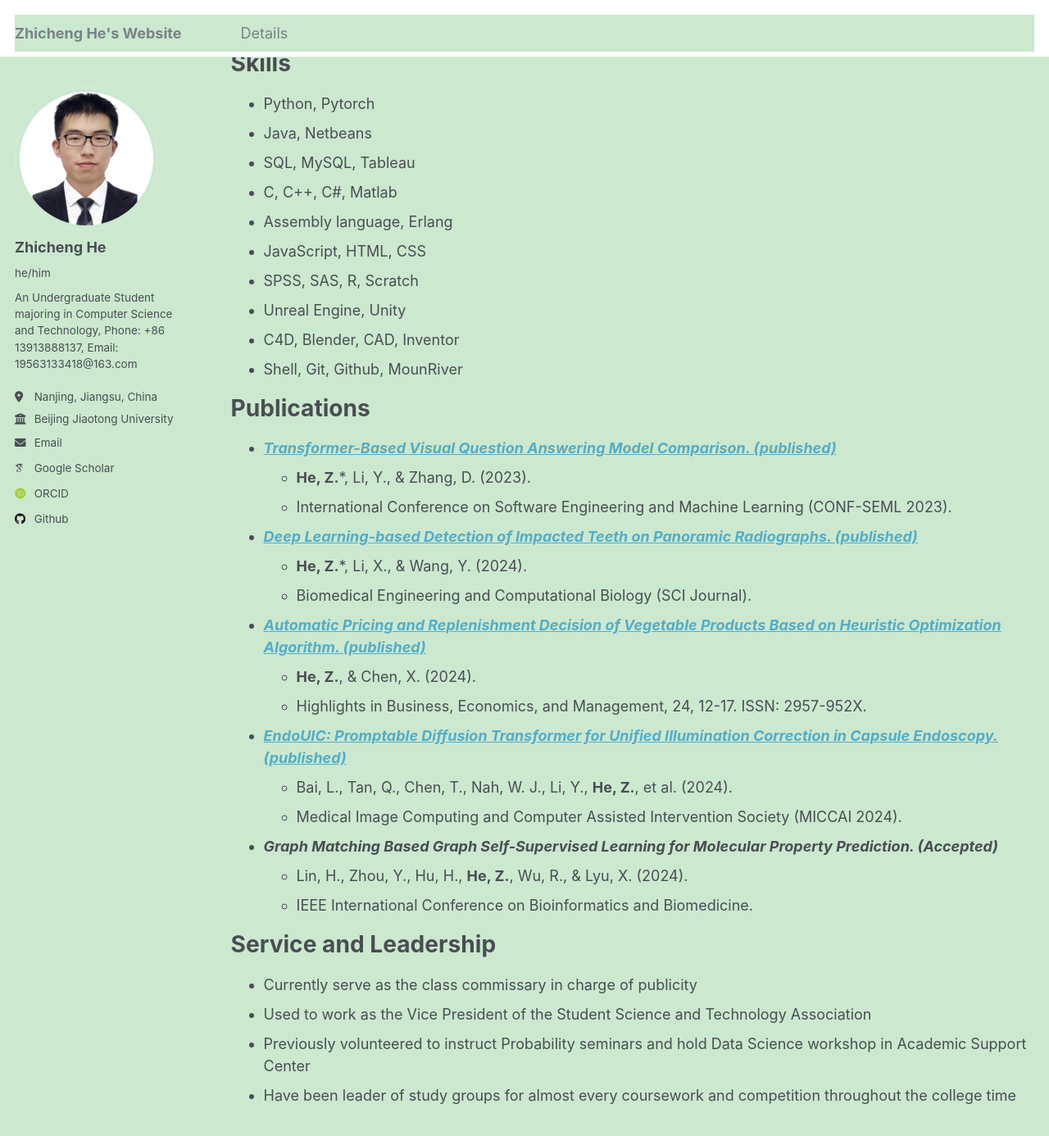
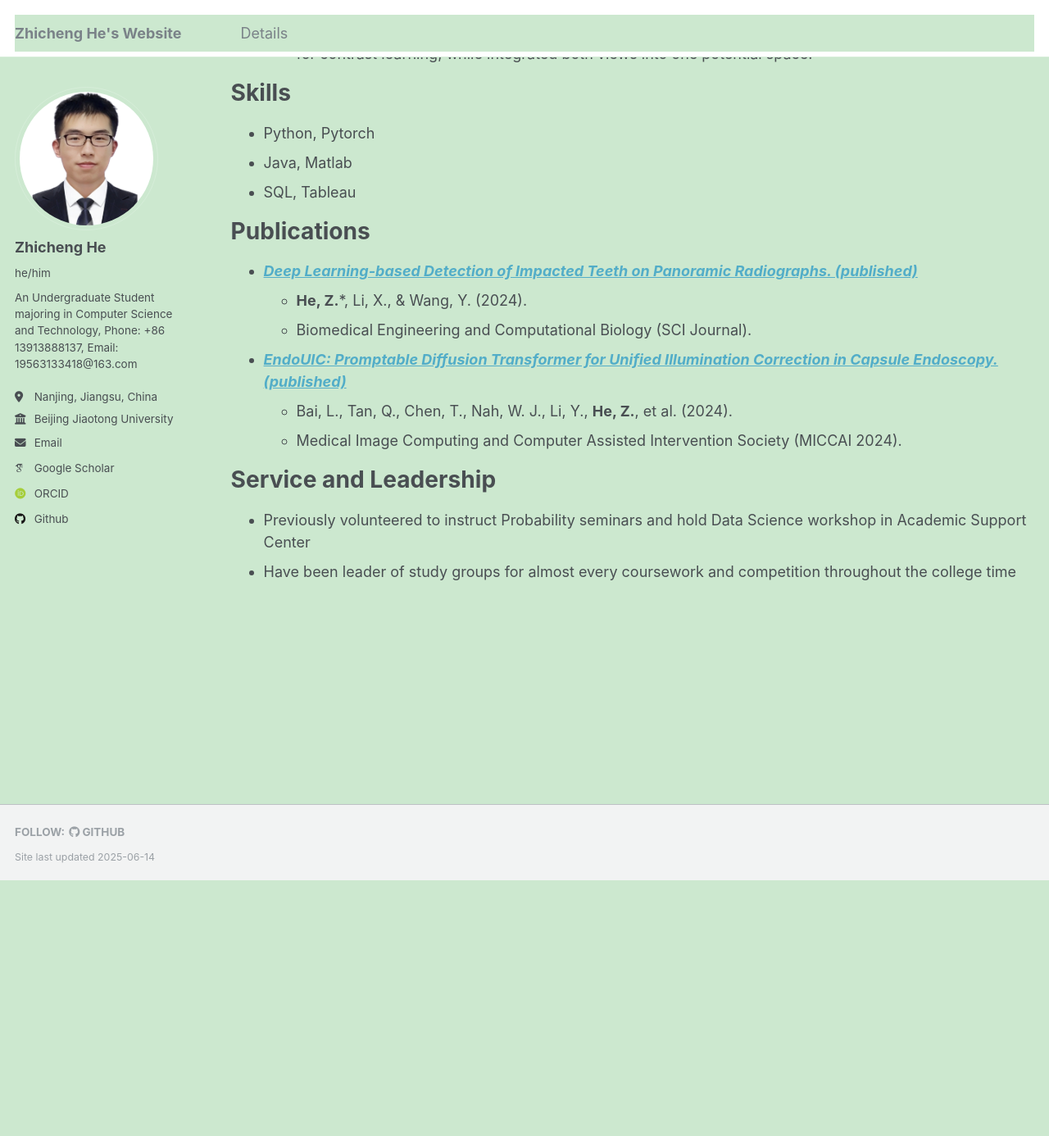
Before and after one commit to hezhicheng2002/hezhicheng2002.github.io, a Jekyll site: the page built from _pages/cv.md, in a window 1280 px wide and 1400 px high, scrolled down 731 px. Shown: the top 1386 px of the window at 82% size. Built offline with Jekyll 4.4.1, drawn with Linux system fonts in a browser that asks for light colours; some web fonts are replaced; after the commit the page ends 1805 px from its top, so only the background shows below that; some of the changed text lies outside the part shown.

Commit message:
Update cv.md

```diff
--- a/_pages/cv.md
+++ b/_pages/cv.md
@@ -31,38 +32,21 @@ keyword importance and grammatical weights, creating a service that parses subsc
 Skills
 ======
 * Python, Pytorch
-* Java, Netbeans
-* SQL, MySQL, Tableau
-* C, C++, C#, Matlab
-* Assembly language, Erlang
-* JavaScript, HTML, CSS
-* SPSS, SAS, R, Scratch
-* Unreal Engine, Unity
-* C4D, Blender, CAD, Inventor
-* Shell, Git, Github, MounRiver
+* Java, Matlab
+* SQL, Tableau
+
 
 Publications
 ======
-* [***Transformer-Based Visual Question Answering Model Comparison. (published)***](https://iopscience.iop.org/article/10.1088/1742-6596/2646/1/012031/meta)
-  * **He, Z.***, Li, Y., & Zhang, D. (2023).
-  * International Conference on Software Engineering and Machine Learning (CONF-SEML 2023).
 * [***Deep Learning-based Detection of Impacted Teeth on Panoramic Radiographs. (published)***](https://journals.sagepub.com/doi/10.1177/11795972241288319)
   * **He, Z.***, Li, X., & Wang, Y. (2024).
   * Biomedical Engineering and Computational Biology (SCI Journal).
-* [***Automatic Pricing and Replenishment Decision of Vegetable Products Based on Heuristic
-Optimization Algorithm. (published)***](https://drpress.org/ojs/index.php/HBEM/article/view/15945)
-  * **He, Z.**, & Chen, X. (2024).
-  * Highlights in Business, Economics, and Management, 24, 12-17. ISSN: 2957-952X.
 * [***EndoUIC: Promptable Diffusion Transformer for Unified Illumination Correction in Capsule Endoscopy. (published)***](https://link.springer.com/chapter/10.1007/978-3-031-72104-5_29)
   * Bai, L., Tan, Q., Chen, T., Nah, W. J., Li, Y., **He, Z.**, et al. (2024).
   * Medical Image Computing and Computer Assisted Intervention Society (MICCAI 2024).
-* ***Graph Matching Based Graph Self-Supervised Learning for Molecular Property Prediction. (Accepted)***
-  * Lin, H., Zhou, Y., Hu, H., **He, Z.**, Wu, R., & Lyu, X. (2024).
-  * IEEE International Conference on Bioinformatics and Biomedicine.
+
 
 Service and Leadership
 ======
-* Currently serve as the class commissary in charge of publicity
-* Used to work as the Vice President of the Student Science and Technology Association
 * Previously volunteered to instruct Probability seminars and hold Data Science workshop in Academic Support Center
 * Have been leader of study groups for almost every coursework and competition throughout the college time
```
Also changed, not shown: other parts of _pages/cv.md (+2 -1 lines).
